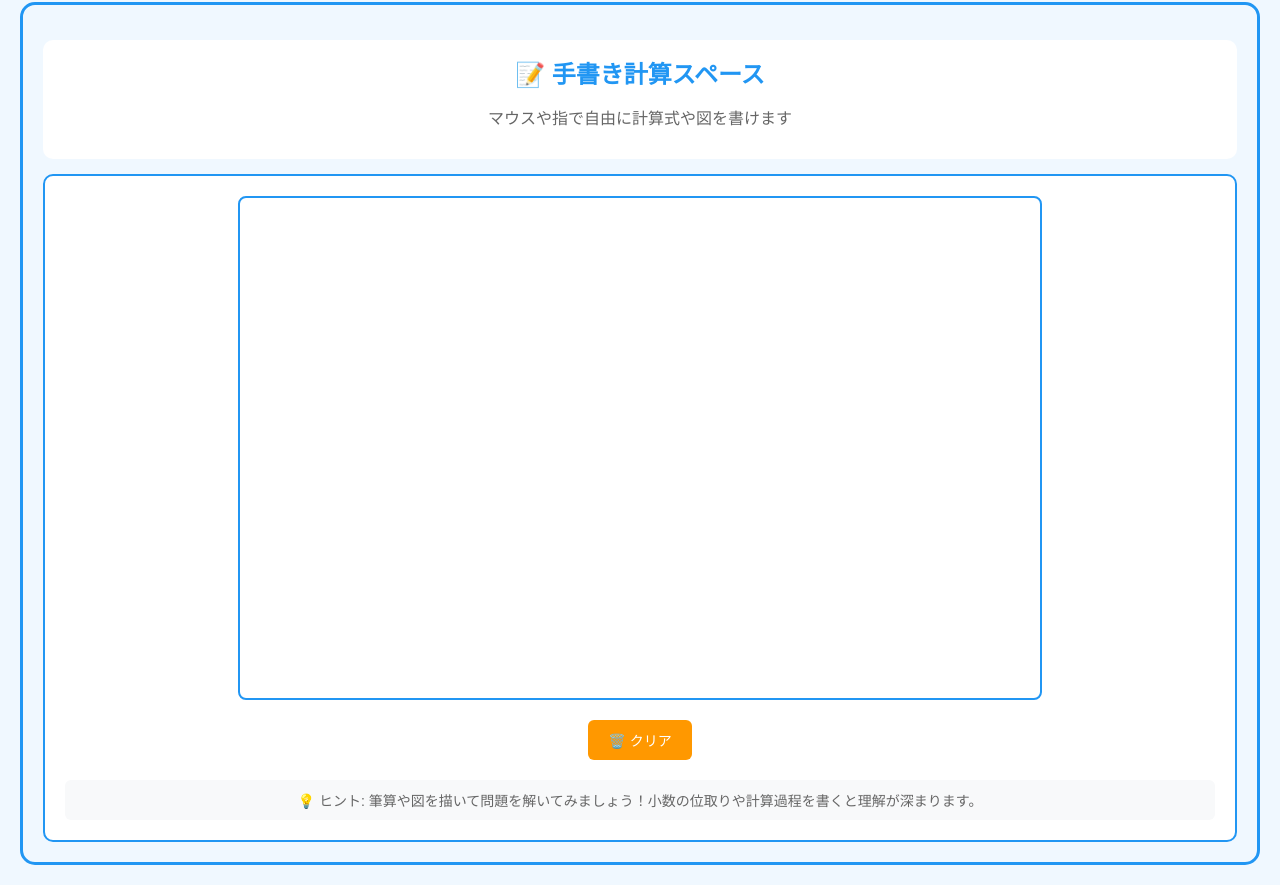
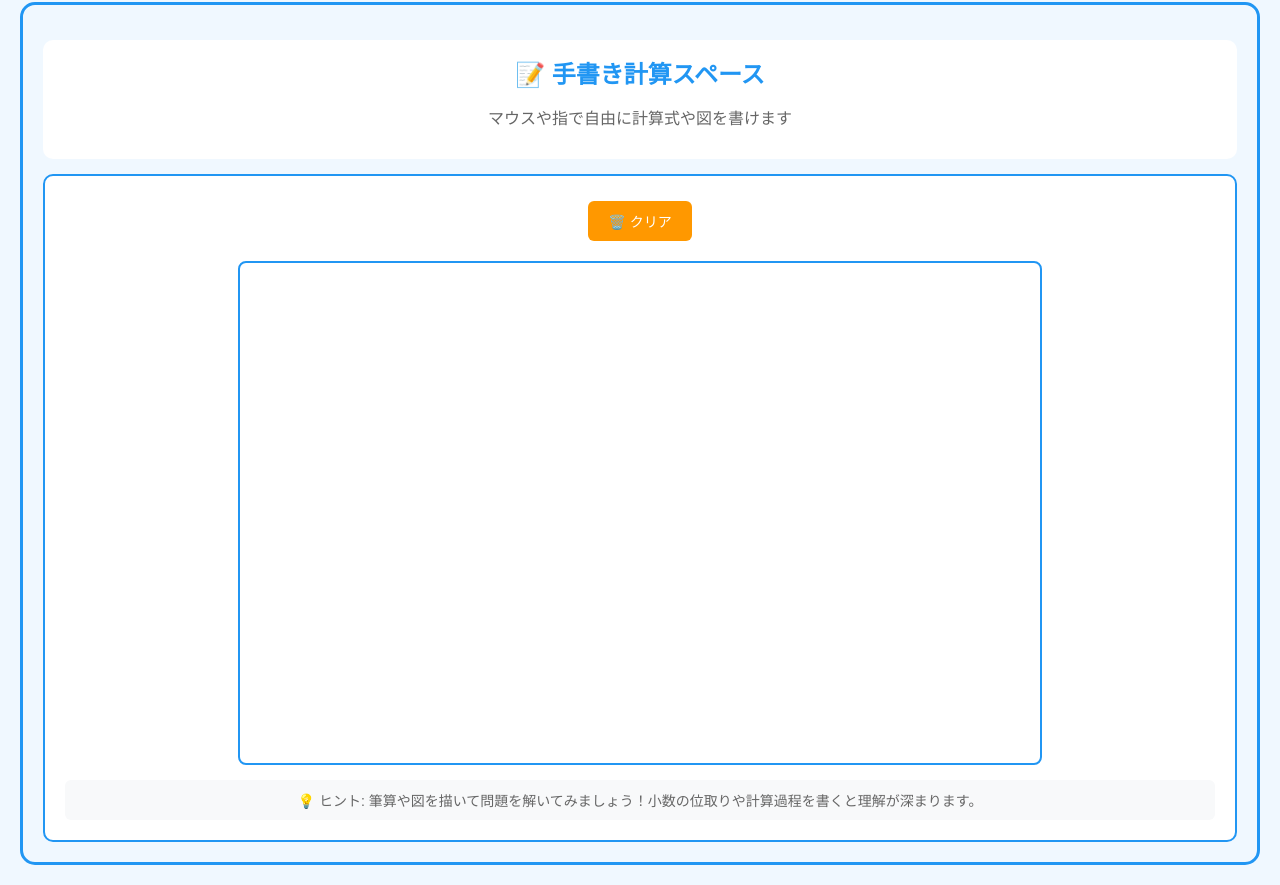
Before and after one commit to ashizawagas/chihaya_math_4th_shousu, a plain HTML site: page index.html in a window 1280 px wide. Shown: the part 1043-1928 px from the top of the page. Drawn offline with nearby package versions, Linux system fonts and the light colour scheme.

Commit message:
Update index.html

```diff
--- a/index.html
+++ b/index.html
@@ -1486,6 +1486,7 @@ window.addEventListener('load',()=>{
 
 
 
+
 <!-- 手書き計算スペース（常時表示） -->
 <div id="handwritingSpace" style="margin-top:40px;padding:20px;background:#f0f8ff;border-radius:15px;border:3px solid #2196f3">
 <div class="info">
@@ -1493,10 +1494,11 @@ window.addEventListener('load',()=>{
 <p style="margin:0 0 15px 0;color:#666">マウスや指で自由に計算式や図を書けます</p>
 </div>
 <div style="background:white;border-radius:10px;padding:20px;border:2px solid #2196f3">
+<!-- クリアボタンを上部に移動 -->
+<div style="margin-bottom:15px;text-align:center">
+<button onclick="clearDrawCanvas()" style="background:#ff9800;color:white;border:none;padding:10px 20px;border-radius:6px;margin:5px;cursor:pointer;font-size:14px">🗑️ クリア</button>
+</div>
 <canvas id="drawArea" width="800" height="500" style="border:2px solid #2196f3;border-radius:8px;background:#fff;touch-action:none;display:block;margin:0 auto;cursor:crosshair"></canvas>
-<div style="margin-top:15px;text-align:center">
-<button onclick="clearDrawCanvas()" style="background:#ff9800;color:white;border:none;padding:10px 20px;border-radius:6px;margin:5px;cursor:pointer;font-size:14px">🗑️ クリア</button>
-</div>
 <div style="font-size:14px;color:#666;margin-top:15px;text-align:center;background:#f8f9fa;padding:10px;border-radius:6px">
 💡 ヒント: 筆算や図を描いて問題を解いてみましょう！小数の位取りや計算過程を書くと理解が深まります。
 </div>
```
